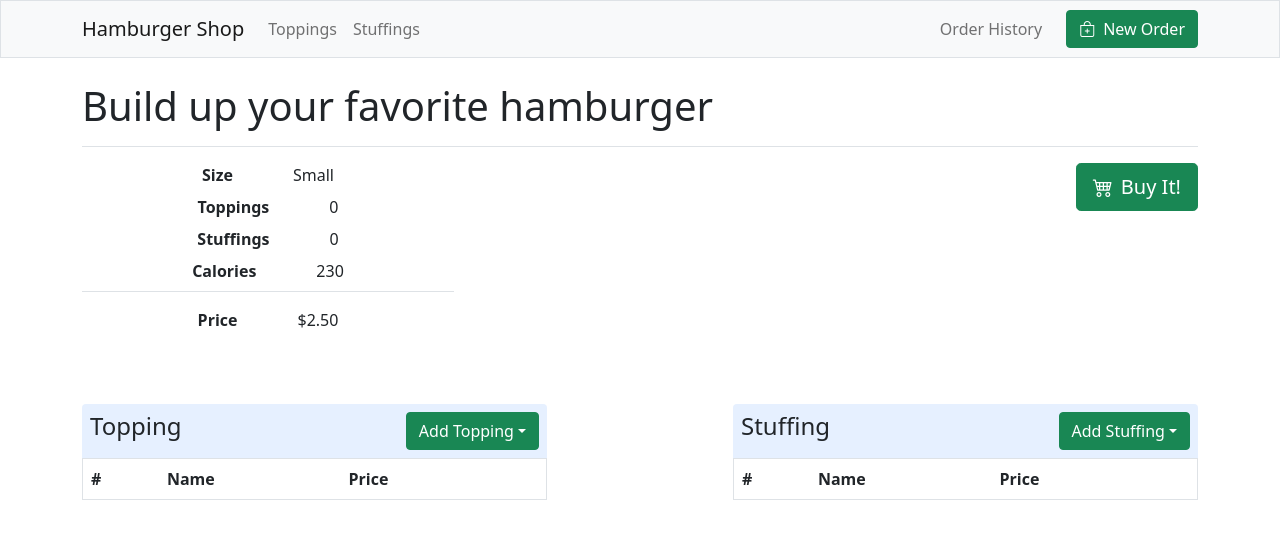
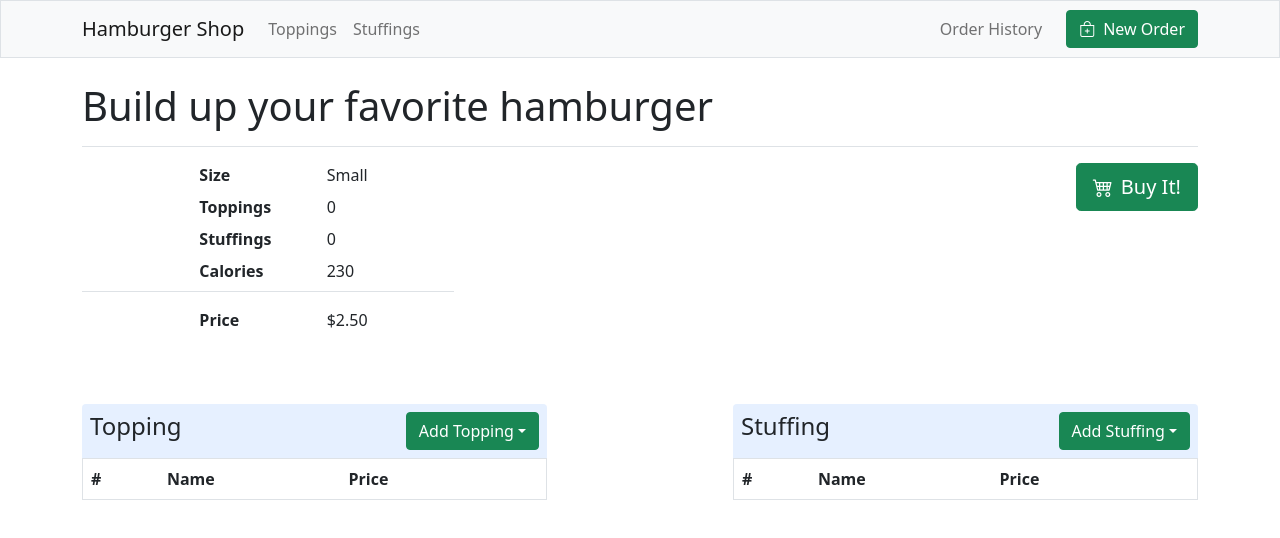
Before and after one commit to Kirill357544/hamburger-shop, a React (Create React App) app: page /order in a window 1280 px wide. Both pictures are taken after a click on the button "Small". Shown: the top 538 px of the page. Built offline with nearby package versions, Linux system fonts and the light colour scheme.

Commit message:
fix: rewrite css styles

```diff
--- a/src/components/info/Info.js
+++ b/src/components/info/Info.js
@@ -6,25 +6,25 @@ export default function Info({ hamburger }) {
     return (
         <div className="col-4 mb-5">
             <dl className="border-bottom">
-                <div>
+                <div className="d-flex justify-content-evenly">
                     <dt>Size</dt>
                     <dd>{hamburger.size.name}</dd>
                 </div>
-                <div>
+                <div className="d-flex justify-content-evenly">
                     <dt>Toppings</dt>
                     <dd>{hamburger.toppings.length}</dd>
                 </div>
-                <div>
+                <div className="d-flex justify-content-evenly">
                     <dt>Stuffings</dt>
                     <dd>{hamburger.stuffings.length}</dd>
                 </div>
-                <div>
+                <div className="d-flex justify-content-evenly">
                     <dt>Calories</dt>
                     <dd>{calculateCalories(hamburger)}</dd>
                 </div>
             </dl>
             <dl className="dl-horizontal">
-                <div>
+                <div className="d-flex justify-content-evenly">
                     <dt>Price</dt>
                     <dd>{formatPrice(calculatePrice(hamburger))}</dd>
                 </div>
--- a/src/index.css
+++ b/src/index.css
@@ -2,11 +2,7 @@
     background-color: #f0f0f0;
 }
 
-dl > div {
-    display: flex;
-    justify-content: center;
+div > dd,
+div > dt {
+    width: 10px;
 }
-
-dl > div > dt {
-    margin-right: 60px;
-}
```
